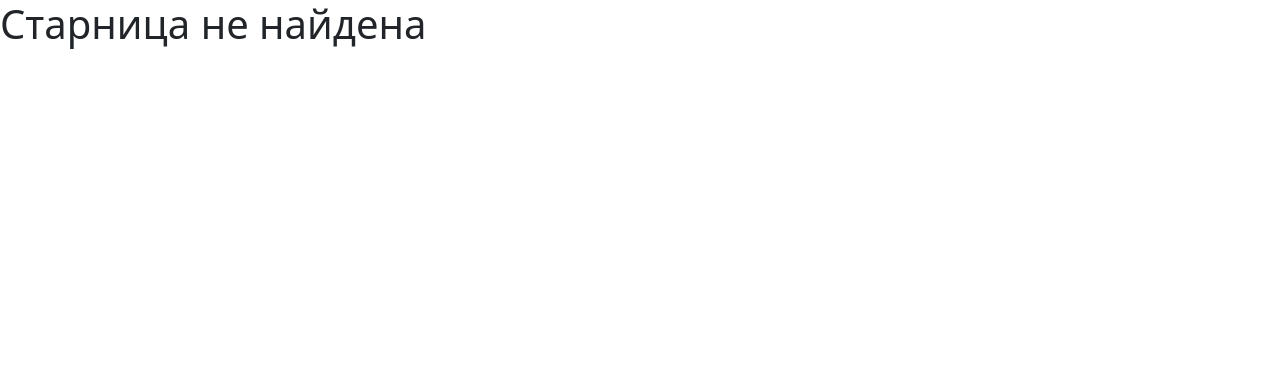
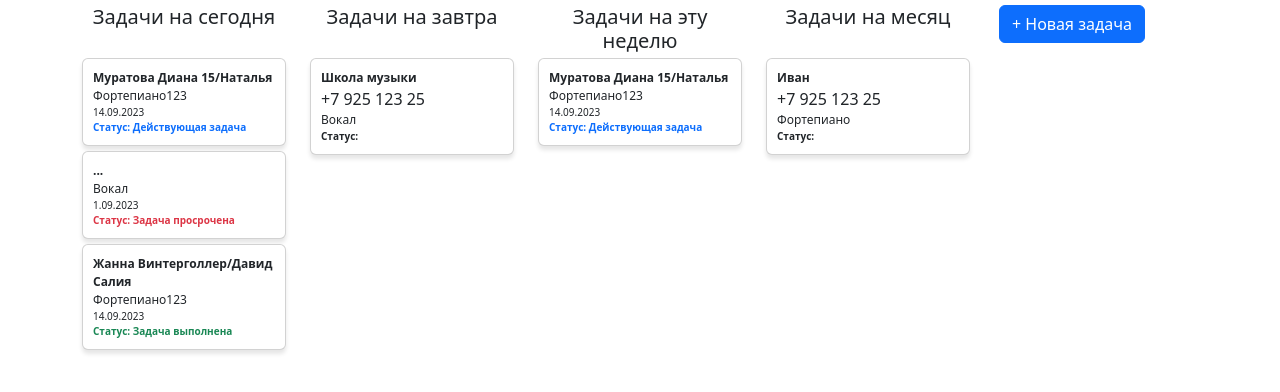
Before and after one commit to SemyonSt/crm, a React (Create React App) app in the folder frontend/: page /tasks in a window 1280 px wide. Shown: the top 392 px of the page. Built offline with nearby package versions, Linux system fonts and the light colour scheme.

Commit message:
cardTasks

```diff
--- /dev/null
+++ b/frontend/src/pages/CardNewTask/BageNewTask.jsx
@@ -0,0 +1,40 @@
+import React from 'react';
+import './bage.css'
+import { Card } from 'react-bootstrap';
+
+const Bage = (card) => {
+
+    let statusClass = '';
+
+    if (card.status === 'Действующая задача') {
+        statusClass = 'text-primary';
+    } else if (card.status === 'Задача просрочена') {
+        statusClass = 'text-danger';
+    } else if (card.status === 'Задача выполнена') {
+        statusClass = 'text-success';
+    }
+
+    return (
+        <Card className='bage unassembled' key={card.id} style={{ padding: 0 }}>
+            <div className='body'>
+                <div className='name'>{card.name}</div>
+                <div className='phone'>
+                    {card.phone}
+                </div>
+                <div className='description'>
+                    {card.description}
+                </div>
+                <div className='date'>
+                    {card.endDateTime}
+                </div>
+                <div className={`status ${statusClass}`}>
+                    {/* Сейчас реализовано неправильно. Есть задачи или нет - узнаем в карточке ученика */}
+                    Статус: {card.status}
+                </div>
+            </div>
+        </Card>
+    )
+
+}
+
+export default Bage;
--- /dev/null
+++ b/frontend/src/pages/CardNewTask/bage.css
@@ -0,0 +1,48 @@
+.bage {
+    margin-top: 5px;
+    padding: 0;
+    box-sizing: border-box;
+    max-height: 150px;
+    max-width: 250px;
+    cursor: pointer;
+    transition: background-color 0.3s;
+    box-shadow: 0px 4px 4px rgba(0, 0, 0, 0.1);
+}
+.bage:hover {
+    background-color: #47b0ec;
+    transform: translateY(-2px);
+}
+.bage:active {
+    background-color: #2882b6;
+    box-shadow: 0px 6px 12px rgba(0, 0, 0, 0.5);
+
+  }
+.body {
+    margin: 10px;
+    display: flex;
+    flex-direction: column;
+    justify-content: center;
+}
+
+.head {
+    display: flex;
+    justify-content:space-between;
+    align-items: center;
+}
+
+.name {
+    font-size: 12px;
+    font-weight: bold;
+}
+
+.date {
+    font-size: 10px;
+}
+.status {
+    font-size: 10px;
+    font-weight: bold;
+}
+
+.description {
+    font-size: 12px;
+}
--- a/frontend/src/pages/DealBoard.jsx
+++ b/frontend/src/pages/DealBoard.jsx
@@ -2,8 +2,10 @@ import React from 'react';
 import { Container, Row, Col } from 'react-bootstrap';
 import Button from 'react-bootstrap/Button';
 
-import Bage from './Card/Bage';
-import MyVerticallyCenteredModal from './Modal/NewTask'
+import Bage from './CardDealBoard/Bage';
+import MyVerticallyCenteredModal from './Modal/NewDeal'
+
+//сделать через один массив, но с разными статусами (сортировка по статусам)
 
 const unassignedCards = [
     { id: 1, name: 'Иван', phone: '+7 925 123 25', status: false, description: 'Фортепиано' },
--- a/frontend/src/pages/Main.jsx
+++ b/frontend/src/pages/Main.jsx
@@ -2,6 +2,7 @@ import React from 'react';
 import { Routes, Route } from 'react-router-dom';
 
 import DealBoard from './DealBoard'
+import TasksBoard from './TasksBoard';
 import Error from './Error';
 
 
@@ -11,6 +12,7 @@ const Main = () => {
         <section>
             <Routes>
                 <Route path='/' element={<DealBoard />} />
+                <Route path='/tasks' element={<TasksBoard />} />
                 <Route path='*' element={<Error />} />
             </Routes>
         </section>
--- a/frontend/src/pages/Modal/NewTask.jsx
+++ b/frontend/src/pages/Modal/NewDeal.jsx
@@ -14,7 +14,7 @@ function MyVerticallyCenteredModal(props) {
         >
             <Modal.Header closeButton>
                 <Modal.Title id="contained-modal-title-vcenter">
-                    Новая задача
+                    Новая сделка
                 </Modal.Title>
             </Modal.Header>
             <Modal.Body>
--- /dev/null
+++ b/frontend/src/pages/TasksBoard.jsx
@@ -0,0 +1,74 @@
+import React from 'react';
+import { Container, Row, Col } from 'react-bootstrap';
+import Button from 'react-bootstrap/Button';
+
+import Bage from './CardNewTask/BageNewTask';
+import MyVerticallyCenteredModal from './Modal/NewDeal'
+
+const unassignedCards = [
+    { id: 1, name: 'Муратова Диана 15/Наталья', status: 'Действующая задача', description: 'Фортепиано123', endDateTime:  '14.09.2023'},
+    { id: 2, name: '...', status: 'Задача просрочена', description: 'Вокал', endDateTime:  '1.09.2023'},
+    { id: 3, name: 'Жанна Винтерголлер/Давид Салия', status: 'Задача выполнена', description: 'Фортепиано123', endDateTime:  '14.09.2023'},
+];
+const scheduleMeetingCards = [
+    { id: 1, name: 'Школа музыки', phone: '+7 925 123 25', status: true, description: 'Вокал' },
+
+];
+const meetingScheduledCards = [
+    { id: 1, name: 'Муратова Диана 15/Наталья', status: 'Действующая задача', description: 'Фортепиано123', endDateTime:  '14.09.2023'},
+
+
+];
+const meetingDoneCards = [
+    { id: 1, name: 'Иван', phone: '+7 925 123 25', status: false, description: 'Фортепиано' },
+
+];
+
+
+
+const TasksBoard = () => {
+
+    const [modalShow, setModalShow] = React.useState(false);
+
+    const renderCards = (cards) => {
+        return cards.map((card) => (
+            Bage(card)
+        ));
+    };
+
+    return (
+        <Container>
+            <Row>
+                <Col>
+                    <h3 style={{ height: '50px', textAlign: 'center', fontSize: '20px', padding: '5px' }}>Задачи на сегодня</h3>
+                    {renderCards(unassignedCards)}
+                </Col>
+                <Col>
+                    <h3 style={{ height: '50px', textAlign: 'center', fontSize: '20px', padding: '5px' }}>Задачи на завтра</h3>
+                    {renderCards(scheduleMeetingCards)}
+                </Col>
+                <Col>
+                    <h3 style={{ height: '50px', textAlign: 'center', fontSize: '20px', padding: '5px' }}>Задачи на эту неделю</h3>
+                    {renderCards(meetingScheduledCards)}
+                </Col>
+                <Col>
+                    <h3 style={{ height: '50px', textAlign: 'center', fontSize: '20px', padding: '5px' }}>Задачи на месяц</h3>
+                    {renderCards(meetingDoneCards)}
+                </Col>
+                <Col>
+                    <Button variant="primary" onClick={() => setModalShow(true)} style={{ margin: '5px' }}>
+                        + Новая задача
+                    </Button></Col>
+
+            </Row>
+
+            <MyVerticallyCenteredModal
+                show={modalShow}
+                onHide={() => setModalShow(false)}
+            />
+        </Container>
+
+    );
+}
+
+export default TasksBoard
```
Also changed, not shown: frontend/src/pages/CardDealBoard/Bage.jsx (renamed from frontend/src/pages/Card/Bage.jsx), frontend/src/pages/CardDealBoard/bage.css (renamed from frontend/src/pages/Card/bage.css).
